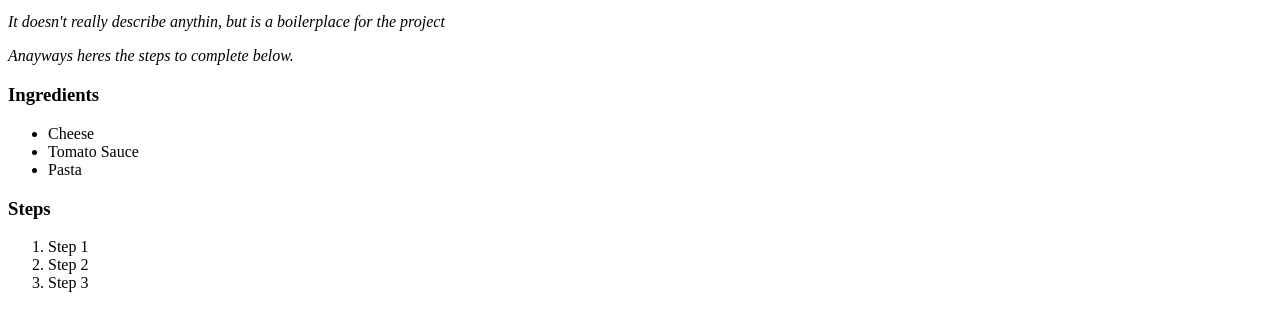
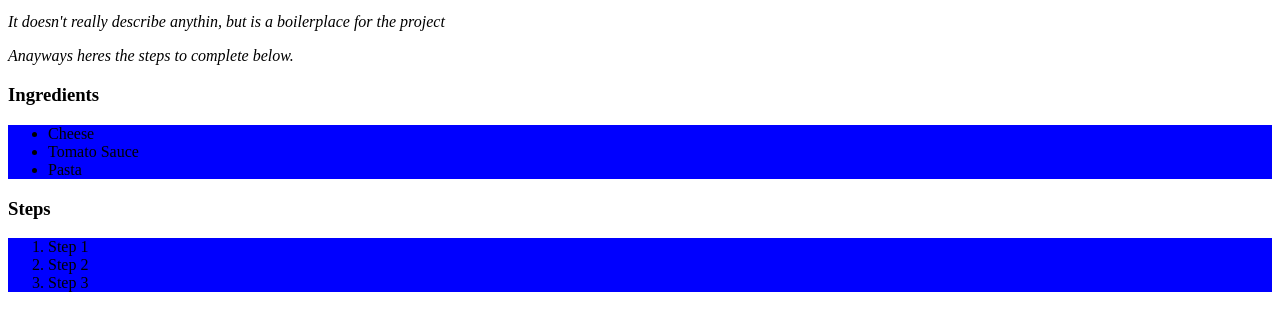
Before and after one commit to colefreeman/odin-recipes, a plain HTML site: page recipes/lasagna.html in a window 1280 px wide. Shown: the part 415-746 px from the top of the page. Drawn offline with Linux system fonts and the light colour scheme.

Commit message:
second recipe style change

```diff
--- a/recipes/lasagna.html
+++ b/recipes/lasagna.html
@@ -13,13 +13,13 @@
     <p>It doesn't really describe anythin, but is a boilerplace for the project</p>
     <p>Anayways heres the steps to complete below.</p>
     <h3>Ingredients</h3>
-    <ul>
+    <ul class="unordered">
         <li>Cheese</li>
         <li>Tomato Sauce</li>
         <li>Pasta</li>
     </ul>
     <h3>Steps</h3>
-    <ol>
+    <ol class="ordered">
         <li>Step 1</li>
         <li>Step 2</li>
         <li>Step 3</li>
```
